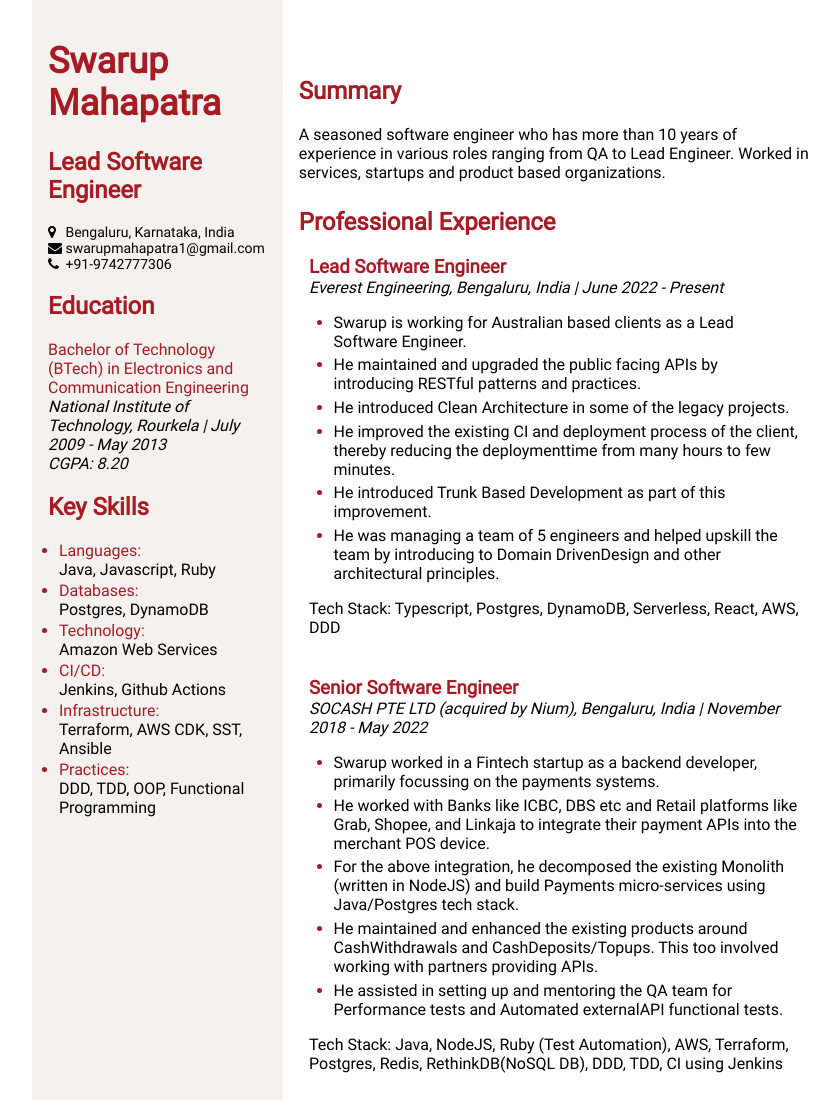
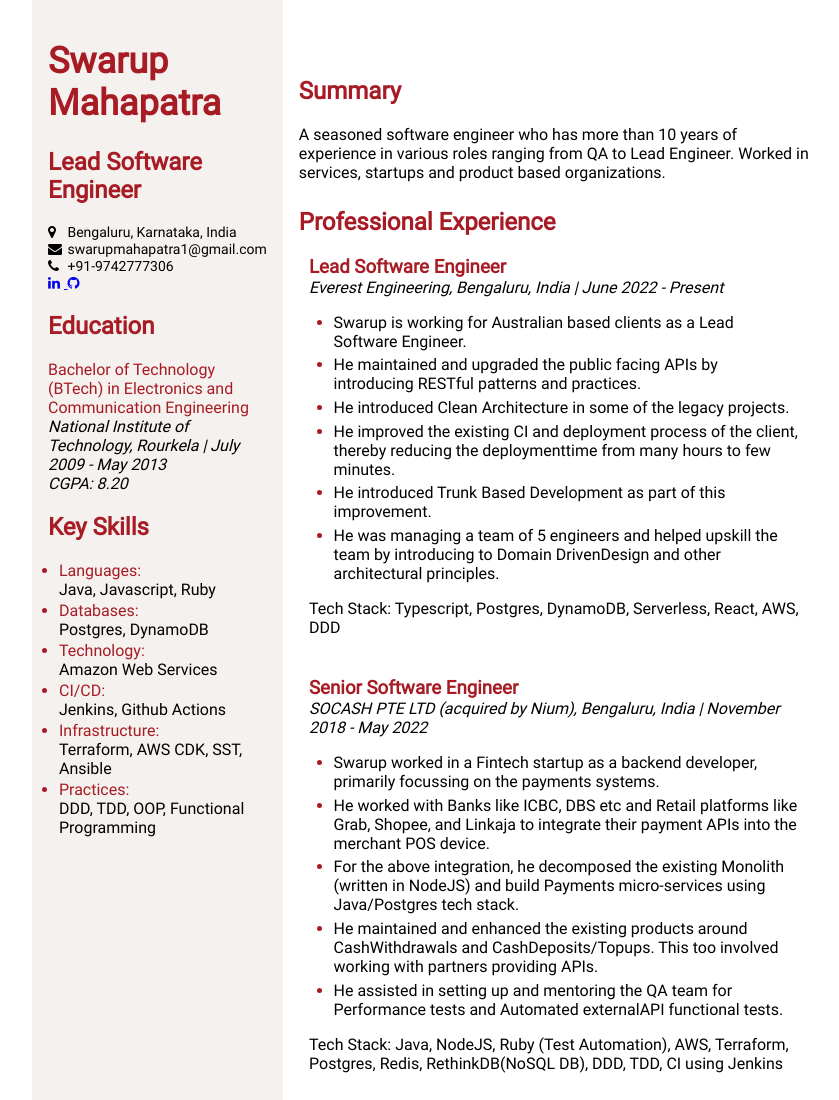
Before and after one commit to swarupkm/swarupkm.github.io, a plain HTML site: page index.html in a window 1280 px wide. Shown: the top 1100 px of the page, without its empty margins (211-1050 px from the left). Drawn offline with Linux system fonts and the light colour scheme.

Commit message:
Add github and linkedin links

```diff
--- a/index.html
+++ b/index.html
@@ -21,6 +21,14 @@
         </div>
         <div>
           <i class="fa fa-phone"></i><span> +91-9742777306 </span>
+        </div>
+        <div>
+          <a href="https://www.linkedin.com/in/swarupmahapatra1/" target="_blank">
+            <i class="fa fa-linkedin"></i>
+          </a>
+          <a href="https://github.com/swarupkm" target="_blank">
+            <i class="fa fa-github"></i>
+          </a>
         </div>
       </div>
       <div >
--- a/styles.css
+++ b/styles.css
@@ -71,6 +71,6 @@ ul{
 }
 
 .contact i {
-  width: 14px;
-  height: 14px;
+  width: 16px;
+  height: 16px;
 }
```
